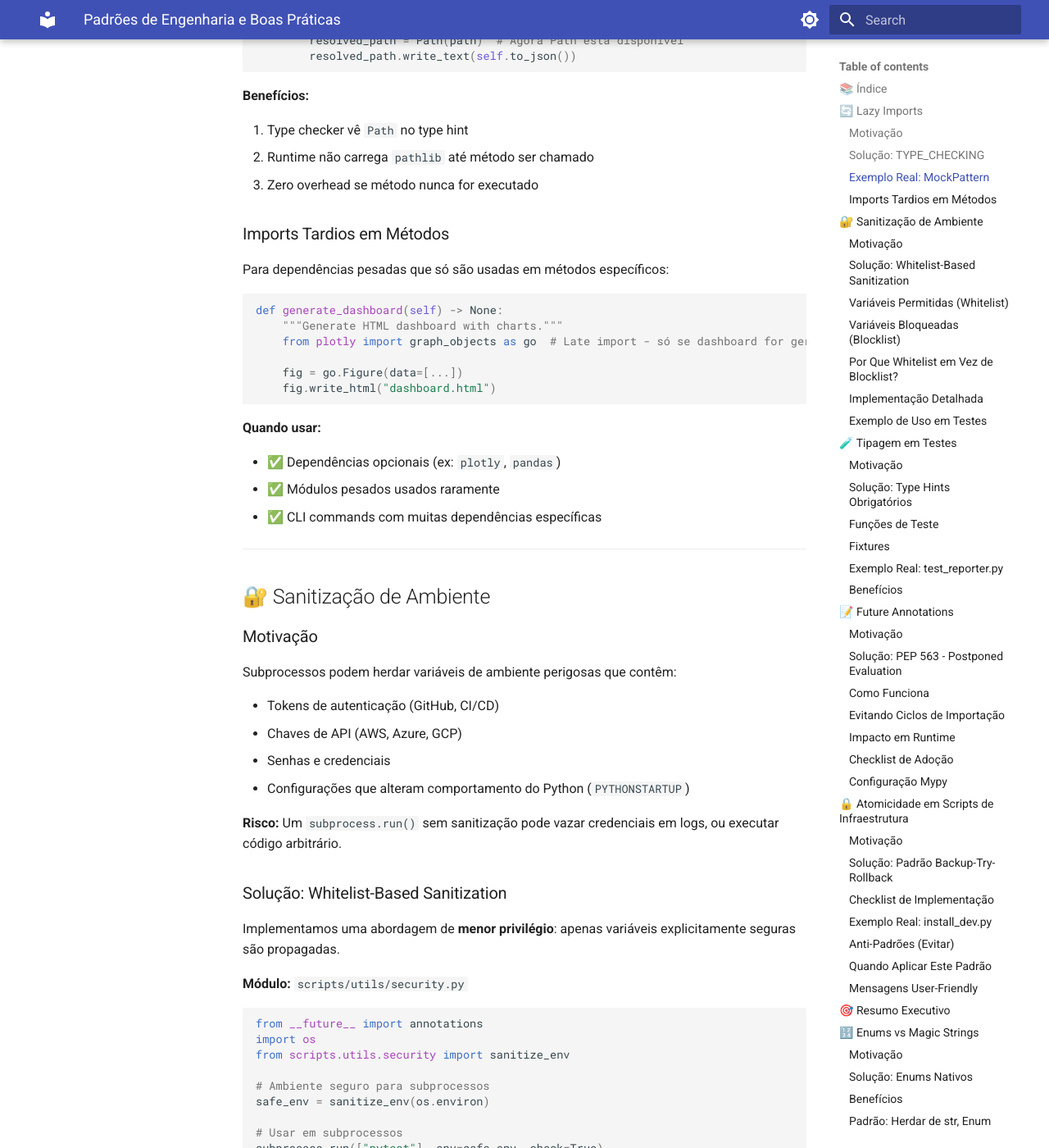
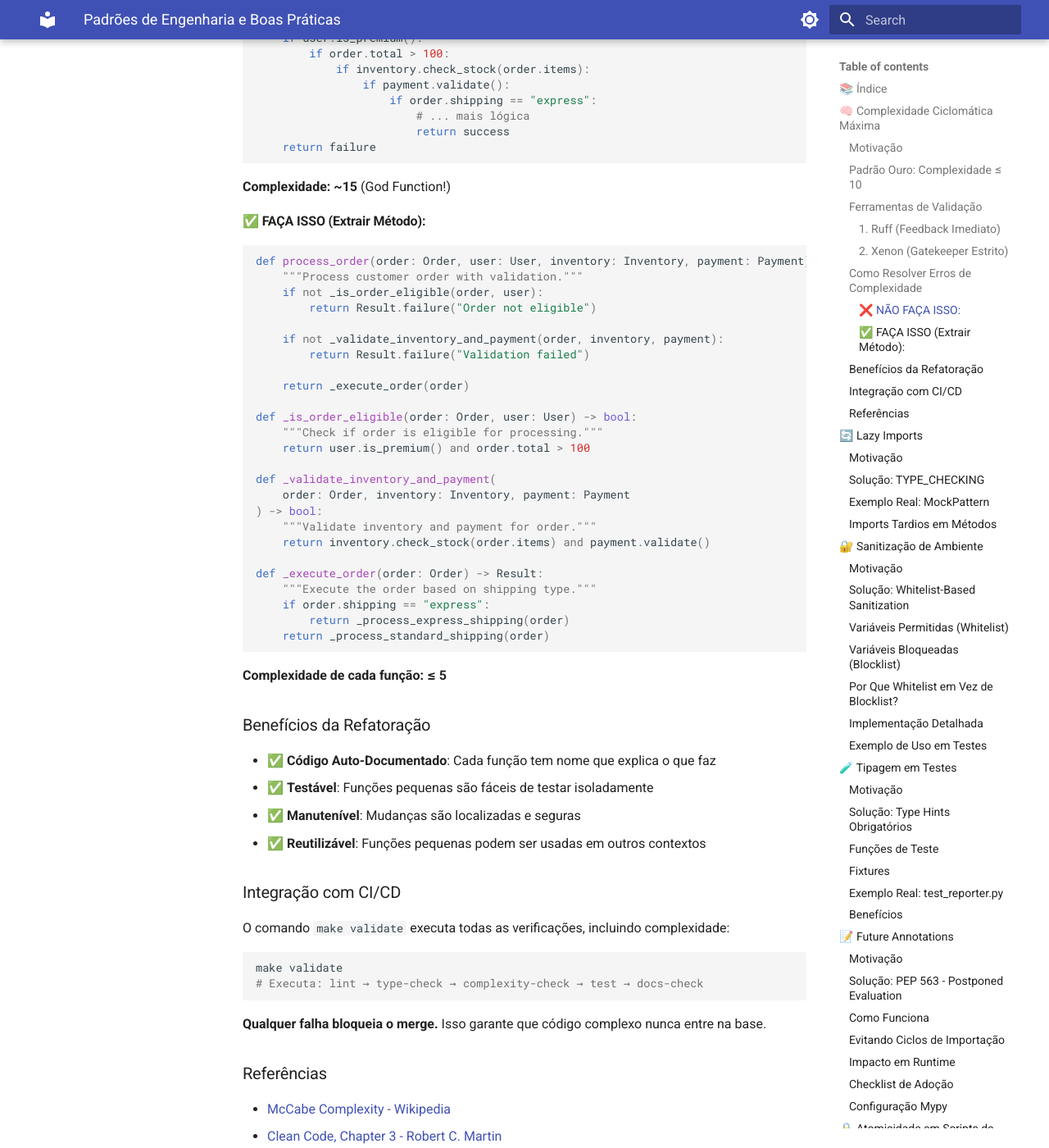
Before and after one commit to Ismael-1712/python-template-profissional, an MkDocs documentation site: the page built from docs/guides/ENGINEERING_STANDARDS.md, in a window 1280 px wide and 1400 px high, scrolled down 2119 px. Shown: the whole window at 82% size. Built offline with MkDocs 1.6.1 and Material for MkDocs 9.7.7, drawn with Linux system fonts in a browser that asks for light colours; some of the changed text lies outside the part shown.

Commit message:
ci: implement static complexity analysis (xenon + ruff) to prevent god functions
- Add radon and xenon to dev dependencies
- Configure Ruff McCabe C901 rule (max-complexity=10)
- Add complexity-check target to Makefile with Xenon gatekeeper
- Integrate complexity-check into 'make validate' pipeline
- Document complexity standards in ENGINEERING_STANDARDS.md

BREAKING: This commit will initially FAIL validation due to 39 existing
functions exceeding complexity threshold. Refactoring required in follow-up.

Complexity violations found:
- 3x Rank E/D (critical): scripts/core/cortex/{knowledge_validator,metadata,migrate}.py
- 36x Rank C: Various CLI and orchestrator functions

Next PR will refactor these violations using 'Extract Method' pattern.

Ref: Clean Code - Chapter 3 (Robert C. Martin)
Ref: IEEE Software Engineering Standards

````diff
--- a/docs/guides/ENGINEERING_STANDARDS.md
+++ b/docs/guides/ENGINEERING_STANDARDS.md
@@ -3,10 +3,10 @@
 title: Padrões de Engenharia e Boas Práticas
 type: guide
 status: active
-version: 1.1.0
+version: 1.2.0
 author: DevOps Team
-date: 2025-12-07
-tags: [standards, python, security, typing, testing, observability, http]
+date: 2025-12-31
+tags: [standards, python, security, typing, testing, observability, http, complexity]
 ---
 
 # Padrões de Engenharia e Boas Práticas
@@ -17,13 +17,146 @@
 
 ## 📚 Índice
 
-1. [Lazy Imports](#lazy-imports)
-2. [Sanitização de Ambiente](#sanitização-de-ambiente)
-3. [Tipagem em Testes](#tipagem-em-testes)
-4. [Future Annotations](#future-annotations)
-5. [Atomicidade em Scripts de Infraestrutura](#atomicidade-em-scripts-de-infraestrutura)
-6. [Enums vs Magic Strings](#enums-vs-magic-strings)
-7. [Requisições HTTP e Observabilidade](#requisições-http-e-observabilidade)
+1. [Complexidade Ciclomática Máxima](#complexidade-ciclomática-máxima)
+2. [Lazy Imports](#lazy-imports)
+3. [Sanitização de Ambiente](#sanitização-de-ambiente)
+4. [Tipagem em Testes](#tipagem-em-testes)
+5. [Future Annotations](#future-annotations)
+6. [Atomicidade em Scripts de Infraestrutura](#atomicidade-em-scripts-de-infraestrutura)
+7. [Enums vs Magic Strings](#enums-vs-magic-strings)
+8. [Requisições HTTP e Observabilidade](#requisições-http-e-observabilidade)
+
+---
+
+## 🧠 Complexidade Ciclomática Máxima
+
+### Motivação
+
+Funções e métodos com alta complexidade ciclomática (muitos caminhos de execução) são:
+
+- **Difíceis de Entender**: Muitas ramificações (`if`, `for`, `while`) tornam o código confuso.
+- **Difíceis de Testar**: Cada caminho precisa de um teste específico, aumentando exponencialmente o esforço.
+- **Propensos a Bugs**: Maior complexidade = maior chance de erros lógicos.
+- **Difíceis de Manter**: Modificações podem quebrar comportamentos inesperados.
+
+### Padrão Ouro: Complexidade ≤ 10
+
+Este projeto adota **complexidade ciclomática máxima de 10** (McCabe Complexity), o padrão ouro da indústria recomendado por:
+
+- **IEEE Computer Society**
+- **Software Engineering Institute (SEI)**
+- **Clean Code (Robert C. Martin)**
+
+### Ferramentas de Validação
+
+#### 1. Ruff (Feedback Imediato)
+
+O Ruff está configurado para avisar sobre complexidade durante o desenvolvimento:
+
+```toml
+[tool.ruff.lint]
+select = ["C901"]  # McCabe Complexity
+
+[tool.ruff.lint.mccabe]
+max-complexity = 10
+```
+
+Execute: `make lint` ou `ruff check .`
+
+#### 2. Xenon (Gatekeeper Estrito)
+
+O Xenon bloqueia commits que violam o padrão de complexidade:
+
+```bash
+make complexity-check
+# ou
+xenon --max-absolute B --max-modules A --max-average A scripts/ src/
+```
+
+**Métricas do Xenon:**
+
+- `--max-absolute B`: Nenhum bloco pode ter complexidade C ou pior (≥ 11)
+- `--max-modules A`: Módulos inteiros devem manter complexidade média A (≤ 5)
+- `--max-average A`: Projeto inteiro deve manter média A
+
+**O build FALHARÁ se estas métricas não forem atendidas.**
+
+### Como Resolver Erros de Complexidade
+
+Se você encontrar erro `C901` (McCabe complexity) ou falha no Xenon:
+
+#### ❌ **NÃO FAÇA ISSO:**
+
+```python
+def process_order(order, user, inventory, payment):
+    if user.is_premium():
+        if order.total > 100:
+            if inventory.check_stock(order.items):
+                if payment.validate():
+                    if order.shipping == "express":
+                        # ... mais lógica
+                        return success
+    return failure
+```
+
+**Complexidade: ~15** (God Function!)
+
+#### ✅ **FAÇA ISSO (Extrair Método):**
+
+```python
+def process_order(order: Order, user: User, inventory: Inventory, payment: Payment) -> Result:
+    """Process customer order with validation."""
+    if not _is_order_eligible(order, user):
+        return Result.failure("Order not eligible")
+
+    if not _validate_inventory_and_payment(order, inventory, payment):
+        return Result.failure("Validation failed")
+
+    return _execute_order(order)
+
+def _is_order_eligible(order: Order, user: User) -> bool:
+    """Check if order is eligible for processing."""
+    return user.is_premium() and order.total > 100
+
+def _validate_inventory_and_payment(
+    order: Order, inventory: Inventory, payment: Payment
+) -> bool:
+    """Validate inventory and payment for order."""
+    return inventory.check_stock(order.items) and payment.validate()
+
+def _execute_order(order: Order) -> Result:
+    """Execute the order based on shipping type."""
+    if order.shipping == "express":
+        return _process_express_shipping(order)
+    return _process_standard_shipping(order)
+```
+
+**Complexidade de cada função: ≤ 5**
+
+### Benefícios da Refatoração
+
+- ✅ **Código Auto-Documentado**: Cada função tem nome que explica o que faz
+- ✅ **Testável**: Funções pequenas são fáceis de testar isoladamente
+- ✅ **Manutenível**: Mudanças são localizadas e seguras
+- ✅ **Reutilizável**: Funções pequenas podem ser usadas em outros contextos
+
+### Integração com CI/CD
+
+O comando `make validate` executa todas as verificações, incluindo complexidade:
+
+```bash
+make validate
+# Executa: lint → type-check → complexity-check → test → docs-check
+```
+
+**Qualquer falha bloqueia o merge.** Isso garante que código complexo nunca entre na base.
+
+### Referências
+
+- [McCabe Complexity - Wikipedia](https://en.wikipedia.org/wiki/Cyclomatic_complexity)
+- [Clean Code, Chapter 3 - Robert C. Martin](https://www.oreilly.com/library/view/clean-code-a/9780136083238/)
+- [Xenon Documentation](https://xenon.readthedocs.io/)
+- [Ruff C901 Rule](https://docs.astral.sh/ruff/rules/complex-structure/)
 
 ---
 
--- a/pyproject.toml
+++ b/pyproject.toml
@@ -74,12 +74,16 @@
 
 # Configuração do Linter do Ruff
 [tool.ruff.lint]
-select = ["E", "F", "W", "I", "N", "UP", "B", "D"]
+select = ["E", "F", "W", "I", "N", "UP", "B", "D", "C901"]
 ignore = ["D203", "D213"]
 
 # Configuração do pydocstyle (D-Rules)
 [tool.ruff.lint.pydocstyle]
 convention = "google"
+
+# Configuração do McCabe (Complexidade Ciclomática)
+[tool.ruff.lint.mccabe]
+max-complexity = 10
 
 # Configuração do Formatador do Ruff
 [tool.ruff.format]
````
Also changed, not shown: 3 other files.
